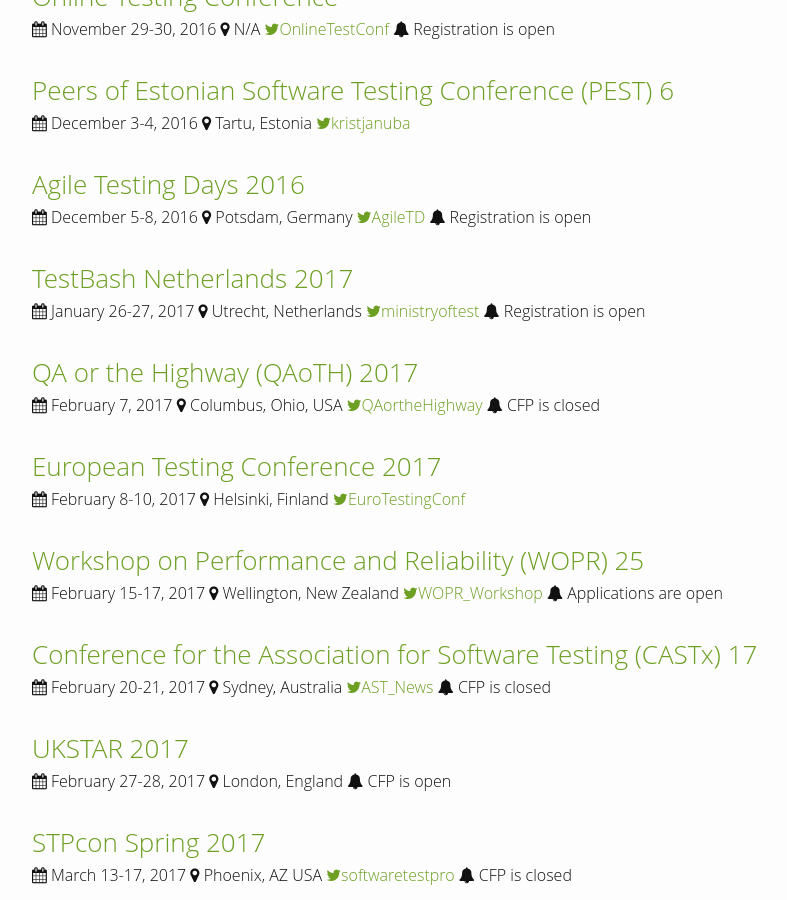
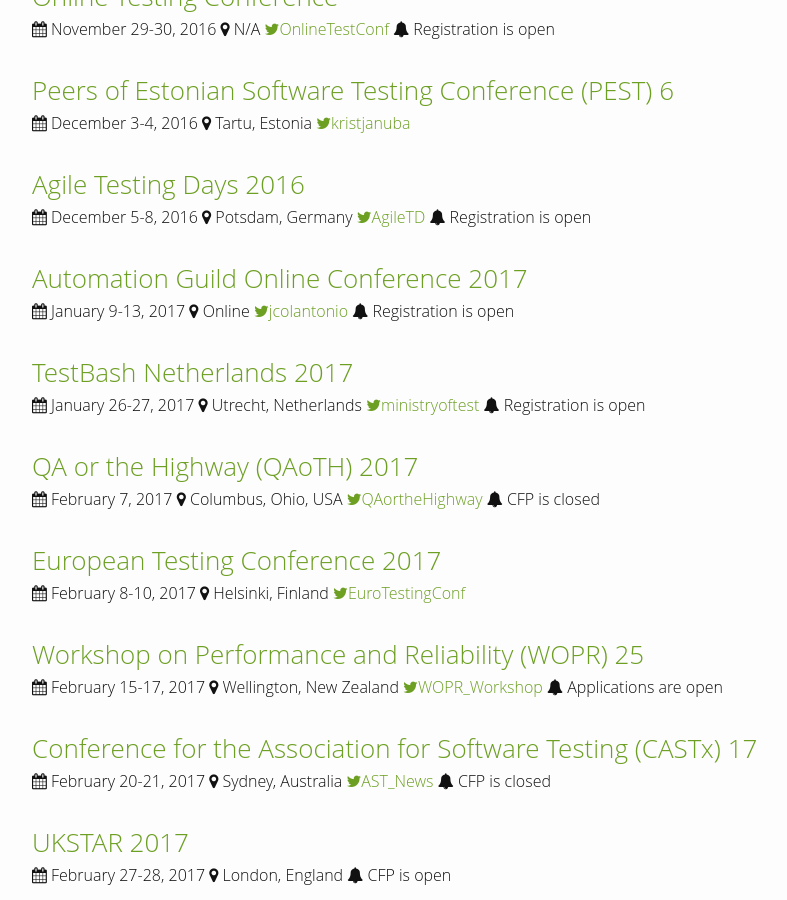
Before and after one commit to TestingConferences/testingconferences.github.io, a Jekyll site: the page built from index.html, in a window 1280 px wide and 900 px high, scrolled down 743 px. Shown: the whole window, without its empty margins (238-1025 px from the left). Built offline with Jekyll 4.4.1, drawn with Linux system fonts in a browser that asks for light colours.

Commit message:
Added Test Automation Guild

```diff
--- a/_data/current.yml
+++ b/_data/current.yml
@@ -51,6 +51,13 @@
   dates: "December 5-8, 2016"
   url: http://www.agiletestingdays.com/
   twitter: AgileTD
+  status: Registration is open
+
+- name: Automation Guild Online Conference 2017
+  location: Online
+  dates: 'January 9-13, 2017'
+  url: https://automationguild.com/register/
+  twitter: jcolantonio
   status: Registration is open
 
 - name: TestBash Netherlands 2017
```
